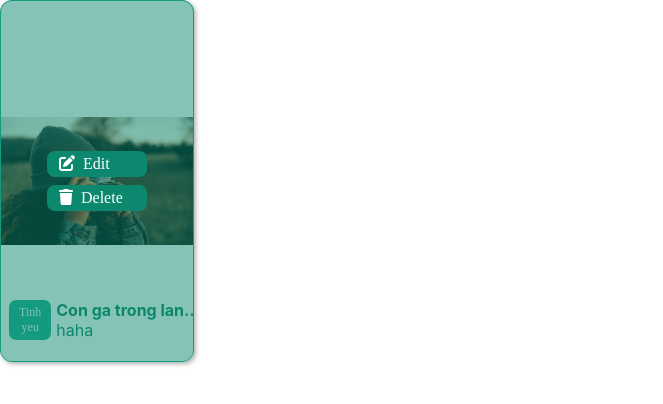
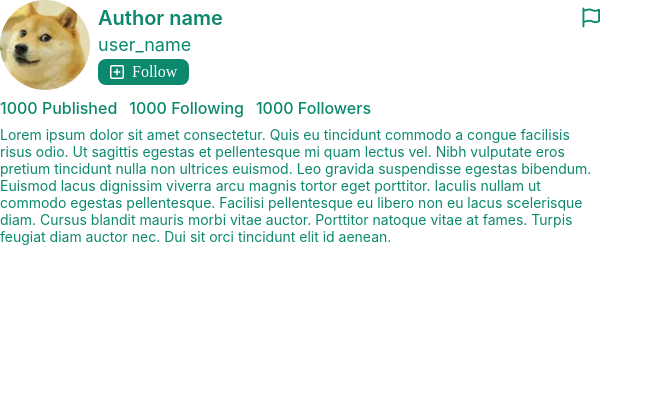
Before and after one commit to DuckDoesStuff/SE101-novelist, a React (Create React App) app in the folder source/: page /search in a window 1280 px wide. Shown: the top 404 px of the page, without its empty margins (0-663 px from the left). Built offline with nearby package versions, Linux system fonts and the light colour scheme; a web font is replaced by a local one.

Commit message:
fix user profile info

```diff
--- a/source/src/App.js
+++ b/source/src/App.js
@@ -10,7 +10,6 @@ import NovelCard from "./components/NovelCard";
 import NovelViewCard from "./components/NovelViewCard/ViewCard"
 import ViewCard from "./components/NovelViewCard/ViewCard";
 import UserInfo from "./components/UserProfile/UserInfo/UserInfo";
-import TabNovelCard from "./components/UserProfile/NovelTab/TabNovelCard";
 
 function App() {
 //   const [isDark, setTheme] = useState(false);
@@ -149,7 +148,7 @@ function App() {
 //     </div>
 //   );
 	return (
-		<TabNovelCard novel={novel} onClick={testItem}/>
+		<UserInfo novel={novel} onClick={testItem}/>
 	)
 }
 
--- a/source/src/components/Button/Button.css
+++ b/source/src/components/Button/Button.css
@@ -3,6 +3,8 @@
     color: var(--text);
     display: flex;
     flex-direction: row;
+    align-items: center;
+    justify-content: center;
     border-radius: 8px;
     border-style: none;
     padding: 4px 12px;
--- a/source/src/components/UserProfile/NovelTab/TabNovelCard.css
+++ /dev/null
@@ -1,28 +0,0 @@
-.TabNovelCardContainer {
-    position: relative;
-    width: fit-content;
-}
-
-.overlay {
-    position: absolute;
-    display: flex;
-    flex-direction: column;
-    align-items: center;
-    justify-content: center;
-    border-radius: 12px;
-    gap: 8px;
-    top: 0;
-    left: 0;
-    right: 0;
-    bottom: 0;
-    background-color: rgba(11, 136, 109, 0.5);
-    display: none;
-}
-
-.overlay Button {
-    width: 100px;
-}
-
-.TabNovelCardContainer:hover .overlay {
-    display: flex;
-}
--- a/source/src/components/UserProfile/NovelTab/TabNovelCard.js
+++ /dev/null
@@ -1,18 +0,0 @@
-import React from 'react';
-import './TabNovelCard.css';
-import NovelCard from '../../NovelCard'
-import Button from '../../Button/Button';
-
-const TabNovelCard = ( {novel, onClick }) => {
-    return (
-        <div className='TabNovelCardContainer'>
-            <NovelCard novel={novel} onClick={onClick}/>
-            <div className='overlay'>
-                <Button><i class="fa-solid fa-pen-to-square"></i> Edit</Button>
-                <Button><i class="fa-solid fa-trash"></i> Delete</Button>
-            </div>
-        </div>
-    );
-};
-
-export default TabNovelCard
--- a/source/src/components/UserProfile/UserInfo/UserInfo.js
+++ b/source/src/components/UserProfile/UserInfo/UserInfo.js
@@ -6,14 +6,26 @@ import avatar from '../../NovelViewCard/avatar.jpg'
 // if logged-in user, hide flag button and follow button
 
 const UserInfo = () => {
+    const hidden = {
+        display: 'none',
+    };
+
+    let isAuthor = false
+    let follow = false
+
     return (
         <div className="UserInfoContainer">
             <div className="UserInfoNameContainer">
                 <img src={avatar} alt='avatar'></img>
                 <div className="UserInfoName">
-                    <p className="FullName">Author name <i class="fa-regular fa-flag"></i></p>
+                    <p className="FullName">
+                        Author name
+                        <i class="fa-regular fa-flag" style={isAuthor ? hidden : {}}></i>
+                        </p>
                     <p className="UserName">user_name</p>
-                    <Button><i class="fa-regular fa-square-plus"></i> Follow</Button>
+                    <div className="FollowButton" style={isAuthor ? hidden : {}}>
+                        <Button><i class={follow ? `fa-solid fa-check` : `fa-regular fa-square-plus`}></i>{follow ? `Followed` : `Follow`}</Button>
+                    </div>
                 </div>
             </div>
             <div className="UserInfoStatics">
```
